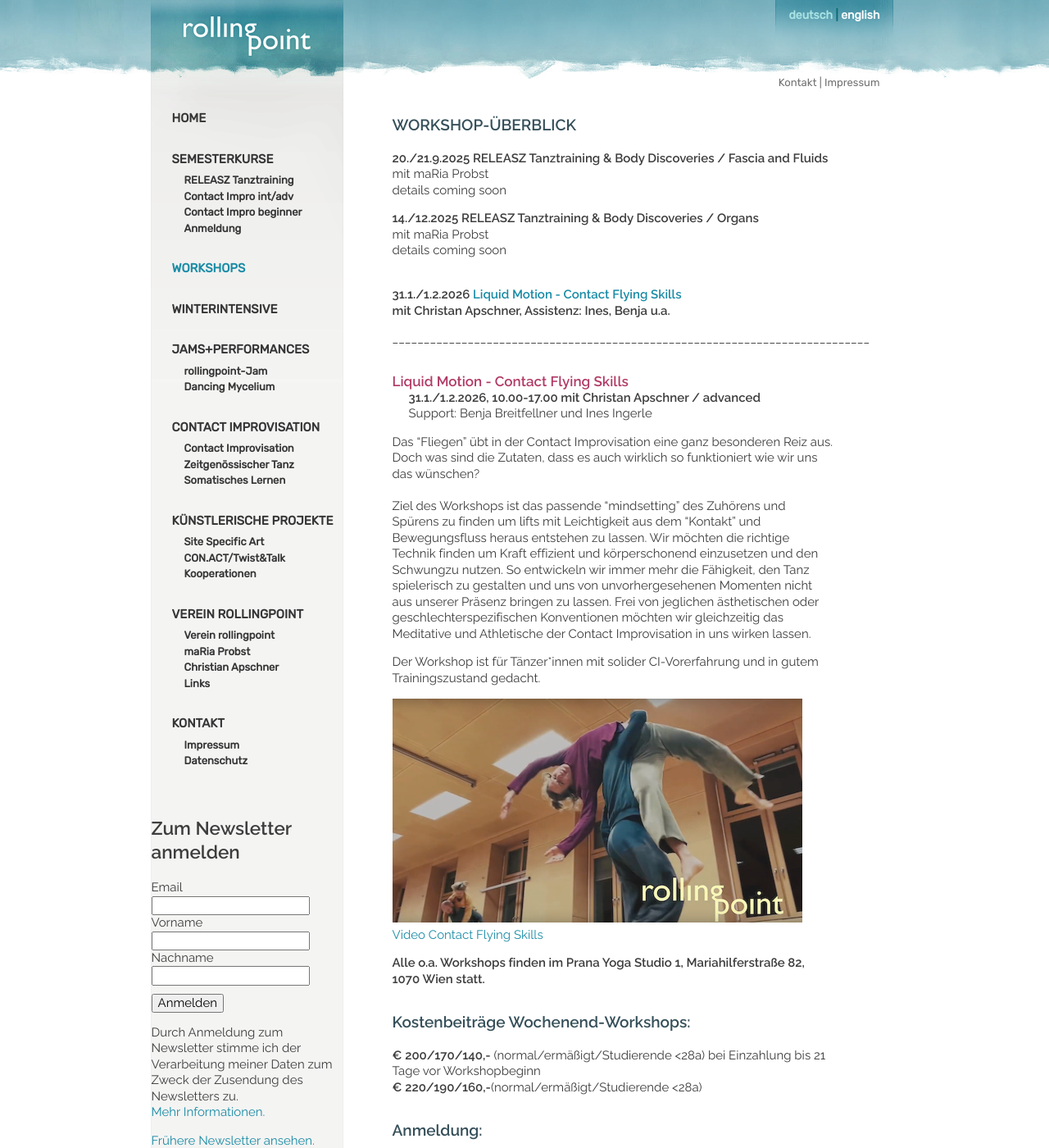
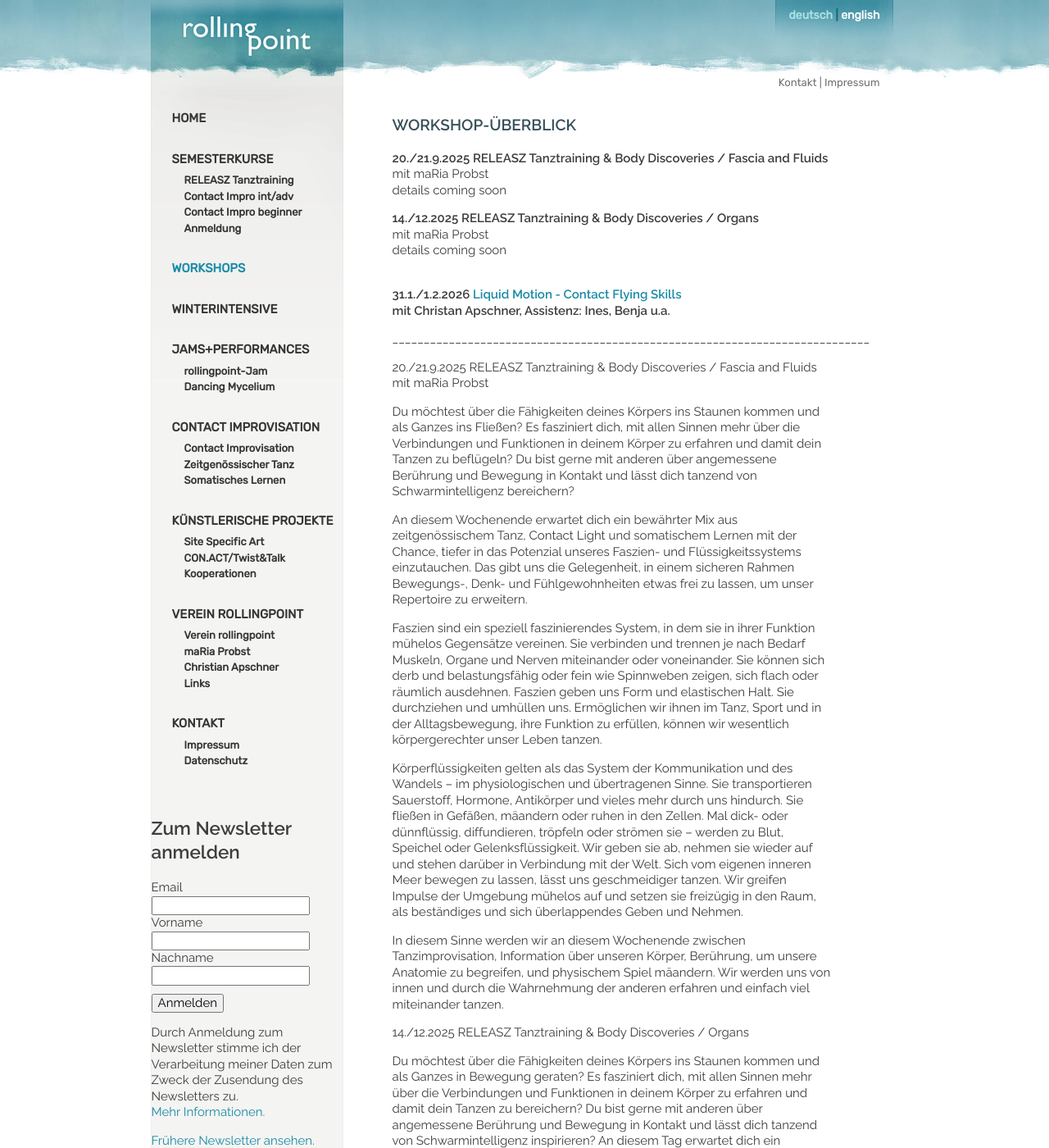
Before and after one commit to manulari/rollingpointat, a Jekyll site: the page built from _pages_de/wsws2024.md, in a window 1280 px wide and 1400 px high. Shown: the whole window at 82% size. Built offline with Jekyll 4.4.1, drawn with Linux system fonts in a browser that asks for light colours; comment, search, counter and statistics services are not loaded; some of the changed text lies outside the part shown.

Commit message:
Update page (de) “wsws2024”

```diff
--- a/_pages_de/wsws2024.md
+++ b/_pages_de/wsws2024.md
@@ -17,9 +17,39 @@ details coming soon
 **31.1./1.2.2026 [Liquid Motion - Contact Flying Skills](#flyingskills)**\
 **mit Christan Apschner, Assistenz: Ines, Benja u.a.**
 
+
+
 \_\_\_\_\_\_\_\_\_\_\_\_\_\_\_\_\_\_\_\_\_\_\_\_\_\_\_\_\_\_\_\_\_\_\_\_\_\_\_\_\_\_\_\_\_\_\_\_\_\_\_\_\_\_\_\_\_\_\_\_\_\_\_\_\_\_\_\_\_\_\_\_\_\_\_\_
 
 <div class="named-anchor" id="organs"></div>
+
+20./21.9.2025 RELEASZ Tanztraining & Body Discoveries / Fascia and Fluids
+mit maRia Probst
+
+Du möchtest über die Fähigkeiten deines Körpers ins Staunen kommen und als Ganzes ins Fließen? Es fasziniert dich, mit allen Sinnen mehr über die Verbindungen und Funktionen in deinem Körper zu erfahren und damit dein Tanzen zu beflügeln? Du bist gerne mit anderen über angemessene Berührung und Bewegung in Kontakt und lässt dich tanzend von Schwarmintelligenz bereichern?
+
+
+An diesem Wochenende erwartet dich ein bewährter Mix aus zeitgenössischem Tanz, Contact Light und somatischem Lernen mit der Chance, tiefer in das Potenzial unseres Faszien- und Flüssigkeitssystems einzutauchen. Das gibt uns die Gelegenheit, in einem sicheren Rahmen Bewegungs-, Denk- und Fühlgewohnheiten etwas frei zu lassen, um unser Repertoire zu erweitern.
+
+
+Faszien sind ein speziell faszinierendes System, in dem sie in ihrer Funktion mühelos Gegensätze vereinen. Sie verbinden und trennen je nach Bedarf Muskeln, Organe und Nerven miteinander oder voneinander. Sie können sich derb und belastungsfähig oder fein wie Spinnweben zeigen, sich flach oder räumlich ausdehnen. Faszien geben uns Form und elastischen Halt. Sie durchziehen und umhüllen uns. Ermöglichen wir ihnen im Tanz, Sport und in der Alltagsbewegung, ihre Funktion zu erfüllen, können wir wesentlich körpergerechter unser Leben tanzen.
+
+
+Körperflüssigkeiten gelten als das System der Kommunikation und des Wandels – im physiologischen und übertragenen Sinne. Sie transportieren Sauerstoff, Hormone, Antikörper und vieles mehr durch uns hindurch. Sie fließen in Gefäßen, mäandern oder ruhen in den Zellen. Mal dick- oder dünnflüssig, diffundieren, tröpfeln oder strömen sie – werden zu Blut, Speichel oder Gelenksflüssigkeit. Wir geben sie ab, nehmen sie wieder auf und stehen darüber in Verbindung mit der Welt.
+Sich vom eigenen inneren Meer bewegen zu lassen, lässt uns geschmeidiger tanzen. Wir greifen Impulse der Umgebung mühelos auf und setzen sie freizügig in den Raum, als beständiges und sich überlappendes Geben und Nehmen.
+
+
+In diesem Sinne werden wir an diesem Wochenende zwischen Tanzimprovisation, Information über unseren Körper, Berührung, um unsere Anatomie zu begreifen, und physischem Spiel mäandern. Wir werden uns von innen und durch die Wahrnehmung der anderen erfahren und einfach viel miteinander tanzen.
+
+14./12.2025 RELEASZ Tanztraining & Body Discoveries / Organs
+
+Du möchtest über die Fähigkeiten deines Körpers ins Staunen kommen und als Ganzes in Bewegung geraten? Es fasziniert dich, mit allen Sinnen mehr über die Verbindungen und Funktionen in deinem Körper zu erfahren und damit dein Tanzen zu bereichern? Du bist gerne mit anderen über angemessene Berührung und Bewegung in Kontakt und lässt dich tanzend von Schwarmintelligenz inspirieren?
+An diesem Tag erwartet dich ein bewährter Mix aus zeitgenössischem Tanz, Contact Light und somatischem Lernen mit der Chance, tiefer in das Potenzial unseres Organsystems einzutauchen. Das gibt uns die Gelegenheit, in einem sicheren Rahmen Bewegungs-, Denk- und Fühlgewohnheiten ein Stück weit frei zu lassen, um unser Repertoire zu erweitern.
+Organe füllen, nähren und regenerieren uns. Sie geben uns Volumen und leisten für uns, meist unbemerkt, lebensnotwendige Arbeit. Organe stehen eng mit unseren Gefühlen in Verbindung – ein Zusammenhang, der sich in unserem Sprachgebrauch wie beispielsweise in den Ausdrücken „Ist dir etwas über die Leber gelaufen?“ oder „Das geht mir an die Nieren.“ wiederfindet. Je nach Lage und Funktion unterstützt jedes Organ bestimmte Bewegungsqualitäten und einen ihm innewohnenden Gefühlsausdruck.
+Als Neugeborene erleben wir uns in erster Linie organisch. Unser grundlegendes Gefühlsleben und eine einfache Wahrnehmung des Selbst entwickeln sich auf dieser Basis. Sich unseren Organen liebevoll zuzuwenden, ermöglicht daher vielfach eine tiefe und geerdete Grundlebendigkeit.
+Zusätzlich spielen unsere Organe eine wichtige Rolle in Aufrichtung und Bewegung. Sie sind durchzogen und umhüllt von faszialen Strukturen, die im Zusammenspiel mit einem vitalen Organgewebe von innen heraus in der Aufrichtung mithelfen.
+Organe geben uns Gewicht. Lassen wir dieses Gewicht zu und bringen wir es in Schwung, tanzen wir paradoxerweise mit mehr Leichtigkeit und Anpassungsfähigkeit.
+In diesem Sinne werden wir an diesem Wochenende zwischen Tanzimprovisation, Information über unseren Körper, Berührung, um unsere Anatomie zu begreifen, und physischem Spiel mäandern. Wir werden uns von innen und durch die Wahrnehmung der anderen erfahren und einfach viel miteinander tanzen.
 
 <div class="named-anchor" id="flyingskills"></div>
 
```
